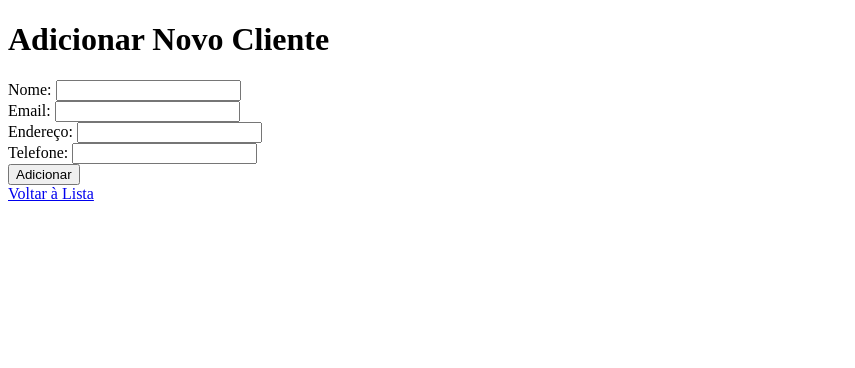
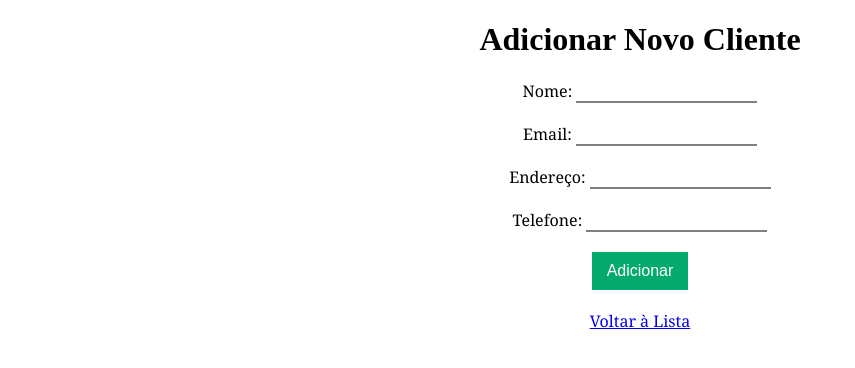
Before and after one commit to Amandabezsiv/CRUD_Flask, a Flask app: page /customers/add in a window 1280 px wide. Shown: the top 368 px of the page, without its empty margins (0-855 px from the left). Run offline with Flask 3, Linux system fonts and the light colour scheme.

Commit message:
added styles.css

```diff
--- a/app/__init__.py
+++ b/app/__init__.py
@@ -2,7 +2,7 @@ from flask import Flask
 from flask_sqlalchemy import SQLAlchemy
 
 app = Flask(__name__)
-app.config['SQLALCHEMY_DATABASE_URI'] = 'mysql+pymysql://root:password@localhost/store_db'
+app.config['SQLALCHEMY_DATABASE_URI'] = 'mysql+pymysql://root:852456.Ama@localhost/store_db'
 app.config['SQLALCHEMY_TRACK_MODIFICATIONS'] = False
 
 db = SQLAlchemy(app)
--- a/app/routes.py
+++ b/app/routes.py
@@ -1,7 +1,7 @@
 from flask import render_template, request, redirect, url_for, flash
-# from app import db
 from app import app, db
 from app.models import Customer, Order, Product, OrderItem
+
 @app.route('/customers')
 def list_customers():
     customers = Customer.query.all()
--- /dev/null
+++ b/app/static/css/styles.css
@@ -0,0 +1,57 @@
+/* styles.css */
+body {
+    font-family: Georgia , sans-serif;
+
+}
+h1 {
+    font-family: 'Georgia ', serif;
+}
+.button {
+    background-color: #04AA6D; /* Green */
+    border: none;
+    color: white;
+    padding: 10px 15px;
+    text-align: center;
+    text-decoration: none;
+    display: inline-block;
+    font-size: 16px;
+    margin-bottom: 20px;
+
+}
+
+input[type=text], input[type=email],input[type="number"]  {
+    border: none;
+    border-bottom: 2px solid gray;
+    margin-bottom: 20px;
+  }
+select {
+    width: 100%;
+    padding: 10px 10px;
+    border: none;
+    border-radius: 4px;
+    background-color: #7ecea9;
+    margin-bottom: 20px;
+  }
+
+  #customers {
+    font-family: Arial, Helvetica, sans-serif;
+    border-collapse: collapse;
+    width: 100%;
+  }
+
+#customers td, #customers th {
+    border: 1px solid #ddd;
+    padding: 8px;
+  }
+
+#customers tr:nth-child(even){background-color: #f2f2f2;}
+
+#customers tr:hover {background-color: #ddd;}
+
+#customers th {
+    padding-top: 12px;
+    padding-bottom: 12px;
+    text-align: left;
+    background-color: #04AA6D;
+    color: white;
+  }
--- a/app/templates/add_customer.html
+++ b/app/templates/add_customer.html
@@ -2,16 +2,20 @@
 <html>
 <head>
     <title>Adicionar Cliente</title>
+    <link rel="stylesheet" type="text/css" href="{{ url_for('static', filename='css/styles.css') }}">
 </head>
 <body>
+    <center>
     <h1>Adicionar Novo Cliente</h1>
     <form method="post">
         Nome: <input type="text" name="name" required><br>
         Email: <input type="email" name="email" required><br>
         Endereço: <input type="text" name="address"><br>
         Telefone: <input type="text" name="phone"><br>
-        <input type="submit" value="Adicionar">
+        <input type="submit" value="Adicionar", class="button" >
     </form>
     <a href="{{ url_for('list_customers') }}">Voltar à Lista</a>
+    </center>
 </body>
+
 </html>
--- a/app/templates/add_order_item.html
+++ b/app/templates/add_order_item.html
@@ -2,8 +2,10 @@
 <html>
 <head>
     <title>Adicionar Item ao Pedido</title>
+    <link rel="stylesheet" type="text/css" href="{{ url_for('static', filename='css/styles.css') }}">
 </head>
 <body>
+    <center>
     <h1>Adicionar Item ao Pedido</h1>
     <form method="post">
         Pedido:
@@ -20,8 +22,9 @@
         </select><br>
         Quantidade: <input type="number" name="quantity" required><br>
         Preço: <input type="number" step="0.01" name="price" required><br>
-        <input type="submit" value="Adicionar Item">
+        <input type="submit" value="Adicionar Item", class="button">
     </form>
     <a href="{{ url_for('list_orders') }}">Voltar à Lista de Pedidos</a>
+    </center>
 </body>
 </html>
--- a/app/templates/add_product.html
+++ b/app/templates/add_product.html
@@ -2,16 +2,19 @@
 <html>
 <head>
     <title>Adicionar Produto</title>
+    <link rel="stylesheet" type="text/css" href="{{ url_for('static', filename='css/styles.css') }}">
 </head>
 <body>
+    <center>
     <h1>Adicionar Novo Produto</h1>
     <form method="post">
         Nome: <input type="text" name="name" required><br>
         Descrição: <textarea name="description"></textarea><br>
         Preço: <input type="number" step="0.01" name="price" required><br>
         Estoque: <input type="number" name="stock" required><br>
-        <input type="submit" value="Adicionar">
+        <input type="submit" value="Adicionar", class="button">
     </form>
     <a href="{{ url_for('list_products') }}">Voltar à Lista</a>
+    </center>
 </body>
 </html>
--- a/app/templates/edit_custumers.html
+++ b/app/templates/edit_custumers.html
@@ -2,16 +2,19 @@
 <html>
 <head>
     <title>Editar Cliente</title>
+    <link rel="stylesheet" type="text/css" href="{{ url_for('static', filename='css/styles.css') }}">
 </head>
 <body>
+    <center>
     <h1>Editar Cliente</h1>
     <form method="post">
         Nome: <input type="text" name="name" value="{{ customer.name }}" required><br>
         Email: <input type="email" name="email" value="{{ customer.email }}" required><br>
         Endereço: <input type="text" name="address" value="{{ customer.address }}"><br>
         Telefone: <input type="text" name="phone" value="{{ customer.phone }}"><br>
-        <input type="submit" value="Atualizar">
+        <input type="submit" value="Atualizar", class ="button">
     </form>
     <a href="{{ url_for('list_customers') }}">Voltar à Lista</a>
+    </center>
 </body>
 </html>
--- a/app/templates/edit_order.html
+++ b/app/templates/edit_order.html
@@ -2,8 +2,10 @@
 <html>
 <head>
     <title>Editar Pedido</title>
+    <link rel="stylesheet" type="text/css" href="{{ url_for('static', filename='css/styles.css') }}">
 </head>
 <body>
+    <center>
     <h1>Editar Pedido</h1>
     <form method="post">
         Cliente:
@@ -15,8 +17,9 @@
             {% endfor %}
         </select><br>
         Status: <input type="text" name="status" value="{{ order.status }}"><br>
-        <input type="submit" value="Atualizar Pedido">
+        <input type="submit" value="Atualizar Pedido", class = "button">
     </form>
     <a href="{{ url_for('list_orders') }}">Voltar à Lista de Pedidos</a>
+    </center>
 </body>
 </html>
--- a/app/templates/list_orders.html
+++ b/app/templates/list_orders.html
@@ -2,10 +2,11 @@
 <html>
 <head>
     <title>Lista de Pedidos</title>
+    <link rel="stylesheet" type="text/css" href="{{ url_for('static', filename='css/styles.css') }}">
 </head>
 <body>
     <h1>Lista de Pedidos</h1>
-    <table border="1">
+    <table border="1", id="customers">
         <tr>
             <th>ID</th>
             <th>Cliente</th>
```
Also changed, not shown: app/templates/add_order.html (+5 -2 lines), app/templates/edit_product.html (+5 -2 lines), app/templates/list_customers.html (+13 -8 lines).
